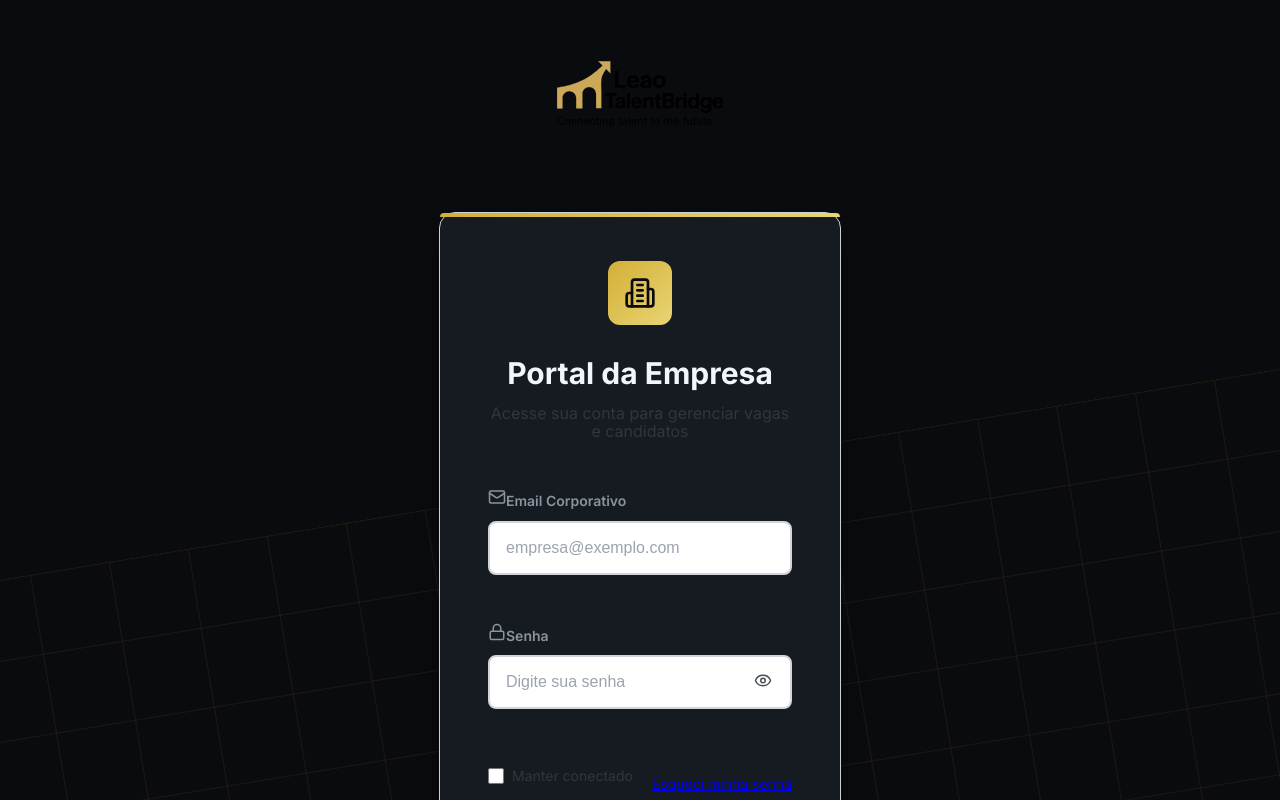
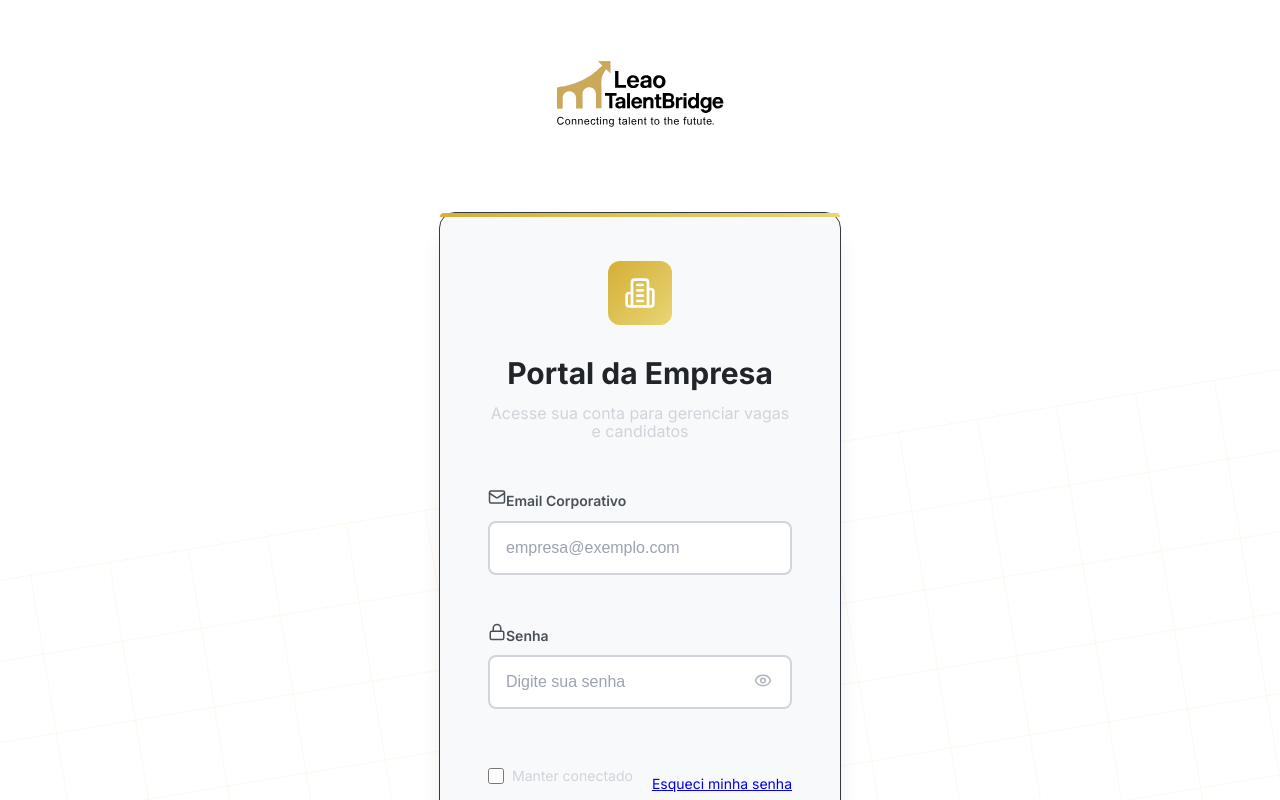
Before and after one commit to ComercialTurbinado/leaotalentbridge, a Next.js app: page /empresa/login in a window 1280 px wide. Shown: the top 800 px of the page. Built offline with nearby package versions, Linux system fonts and the light colour scheme.

Commit message:
CORRIGIDO TEMA: Mudado de dark para light theme mantendo layout - fundo branco, texto escuro, bordas e sombras ajustadas

```diff
--- a/src/app/globals.css
+++ b/src/app/globals.css
@@ -6,31 +6,31 @@
 }
 
 :root {
-  /* Cores Principais - DARK THEME para páginas internas */
-  --primary-black: #0A0B0E;
-  --secondary-black: #161B22;
+  /* Cores Principais - LIGHT THEME para páginas internas */
+  --primary-black: #FFFFFF;
+  --secondary-black: #F8F9FA;
   --primary-gold: #D4AF37;
   --secondary-gold: #F4E7A1;
 
   /* Variações de Fundo */
-  --black-light: #1C2128;
-  --black-darker: #0D1117;
+  --black-light: #F1F3F4;
+  --black-darker: #E9ECEF;
 
   /* Variações de Dourado */
   --gold-dark: #B8941F;
   --gold-light: #E8D574;
 
-  /* Cores de Apoio - DARK theme */
-  --white: #F0F6FC;              /* Texto principal claro */
-  --gray-100: #0D1117;           /* Fundo mais escuro */
-  --gray-200: #161B22;           /* Bordas escuras */
-  --gray-300: #21262D;           /* Separadores */
-  --gray-400: #30363D;           /* Elementos de fundo */
-  --gray-500: #484F58;           /* Textos auxiliares */
-  --gray-600: #656D76;           /* Textos secundários */
-  --gray-700: #8B949E;           /* Textos de menor importância */
-  --gray-800: #C9D1D9;           /* Textos claros */
-  --gray-900: #F0F6FC;           /* Texto mais claro */
+  /* Cores de Apoio - LIGHT theme */
+  --white: #212529;              /* Texto principal escuro */
+  --gray-100: #F8F9FA;           /* Fundo mais claro */
+  --gray-200: #E9ECEF;           /* Bordas claras */
+  --gray-300: #DEE2E6;           /* Separadores */
+  --gray-400: #CED4DA;           /* Elementos de fundo */
+  --gray-500: #ADB5BD;           /* Textos auxiliares */
+  --gray-600: #6C757D;           /* Textos secundários */
+  --gray-700: #495057;           /* Textos de menor importância */
+  --gray-800: #343A40;           /* Textos escuros */
+  --gray-900: #212529;           /* Texto mais escuro */
 
   /* Status Colors */
   --success: #198754;
@@ -40,17 +40,17 @@
   --error-dark: #b02a37;
   --info: #0d6efd;
 
-  /* Shadows - Dark theme */
-  --shadow-sm: 0 1px 2px 0 rgb(0 0 0 / 0.3);
-  --shadow-md: 0 4px 6px -1px rgb(0 0 0 / 0.4), 0 2px 4px -2px rgb(0 0 0 / 0.4);
-  --shadow-lg: 0 10px 15px -3px rgb(0 0 0 / 0.5), 0 4px 6px -4px rgb(0 0 0 / 0.5);
-  --shadow-xl: 0 20px 25px -5px rgb(0 0 0 / 0.6), 0 8px 10px -6px rgb(0 0 0 / 0.6);
-  --shadow-gold: 0 4px 15px rgba(212, 175, 55, 0.3);
+  /* Shadows - Light theme */
+  --shadow-sm: 0 1px 2px 0 rgb(0 0 0 / 0.05);
+  --shadow-md: 0 4px 6px -1px rgb(0 0 0 / 0.1), 0 2px 4px -2px rgb(0 0 0 / 0.1);
+  --shadow-lg: 0 10px 15px -3px rgb(0 0 0 / 0.1), 0 4px 6px -4px rgb(0 0 0 / 0.1);
+  --shadow-xl: 0 20px 25px -5px rgb(0 0 0 / 0.1), 0 8px 10px -6px rgb(0 0 0 / 0.1);
+  --shadow-gold: 0 4px 15px rgba(212, 175, 55, 0.2);
 
   /* Gradients */
   --gradient-gold: linear-gradient(135deg, var(--primary-gold), var(--gold-light));
   --gradient-black: linear-gradient(135deg, var(--primary-black), var(--secondary-black));
-  --gradient-overlay: linear-gradient(45deg, rgba(0, 0, 0, 0.8), rgba(22, 27, 34, 0.6));
+  --gradient-overlay: linear-gradient(45deg, rgba(255, 255, 255, 0.9), rgba(248, 249, 250, 0.7));
 
   /* Border Radius */
   --radius-sm: 0.375rem;
```
Also changed, not shown: src/app/candidato/dashboard/dashboard.module.css (+20 -13 lines).
